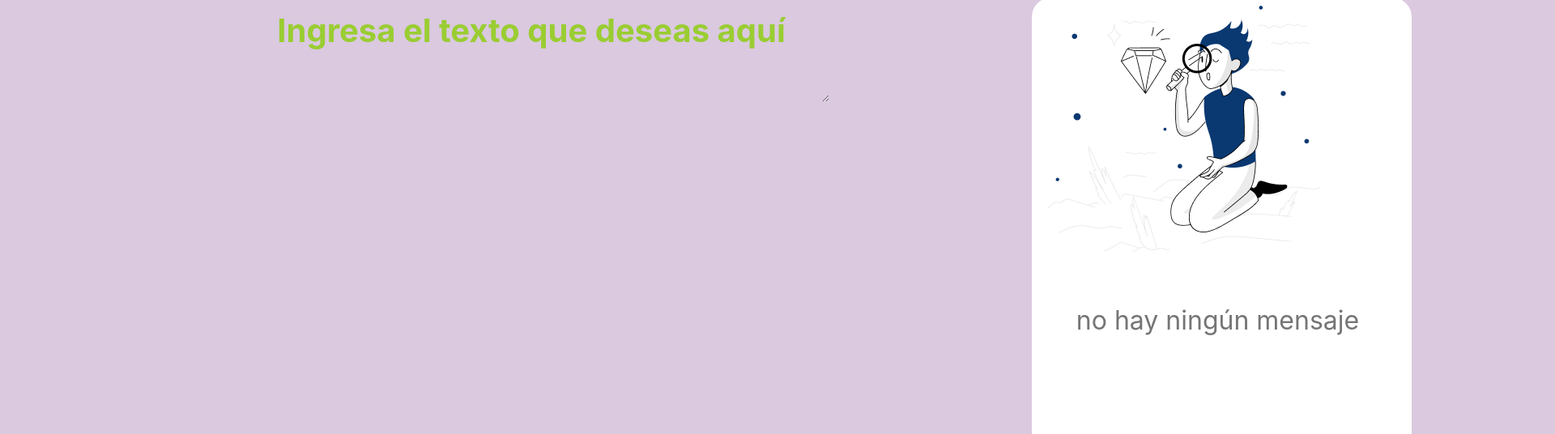
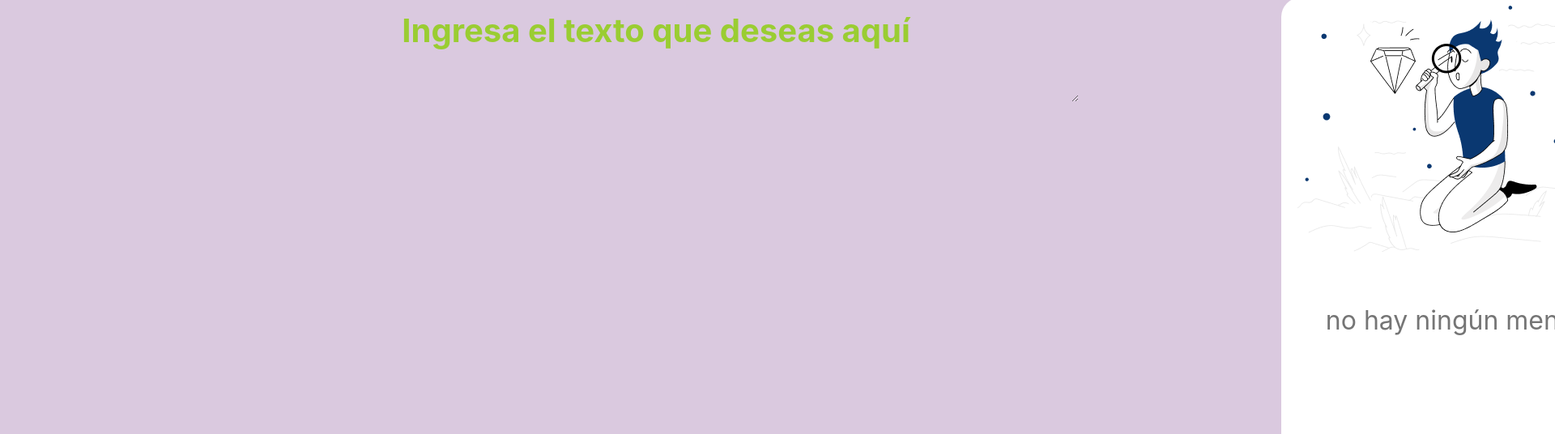
Before and after one commit to EmmanuelAle/Encriptador, a plain HTML site: page index.html in a window 1280 px wide. Shown: the part 80-616 px from the top of the page at 81% size, 1920 px wide, since content can reach past the window. Drawn offline with Linux system fonts and the light colour scheme; a web font is replaced by a local one.

Commit message:
Update index.html

```diff
--- a/index.html
+++ b/index.html
@@ -21,7 +21,7 @@
 
     <main>
         <section>
-            <textarea cols="35" rows="2"  class="text-area" required placeholder="Ingresa el texto que deseas aquí"></textarea>
+            <textarea cols="50" rows="2"  class="text-area" required placeholder="Ingresa el texto que deseas aquí"></textarea>
 
             <div>
                 <h6 for="texto-primario" class="texto-final"> &#9432; Solo letras minúsculas y sin acentos</h6>
```
